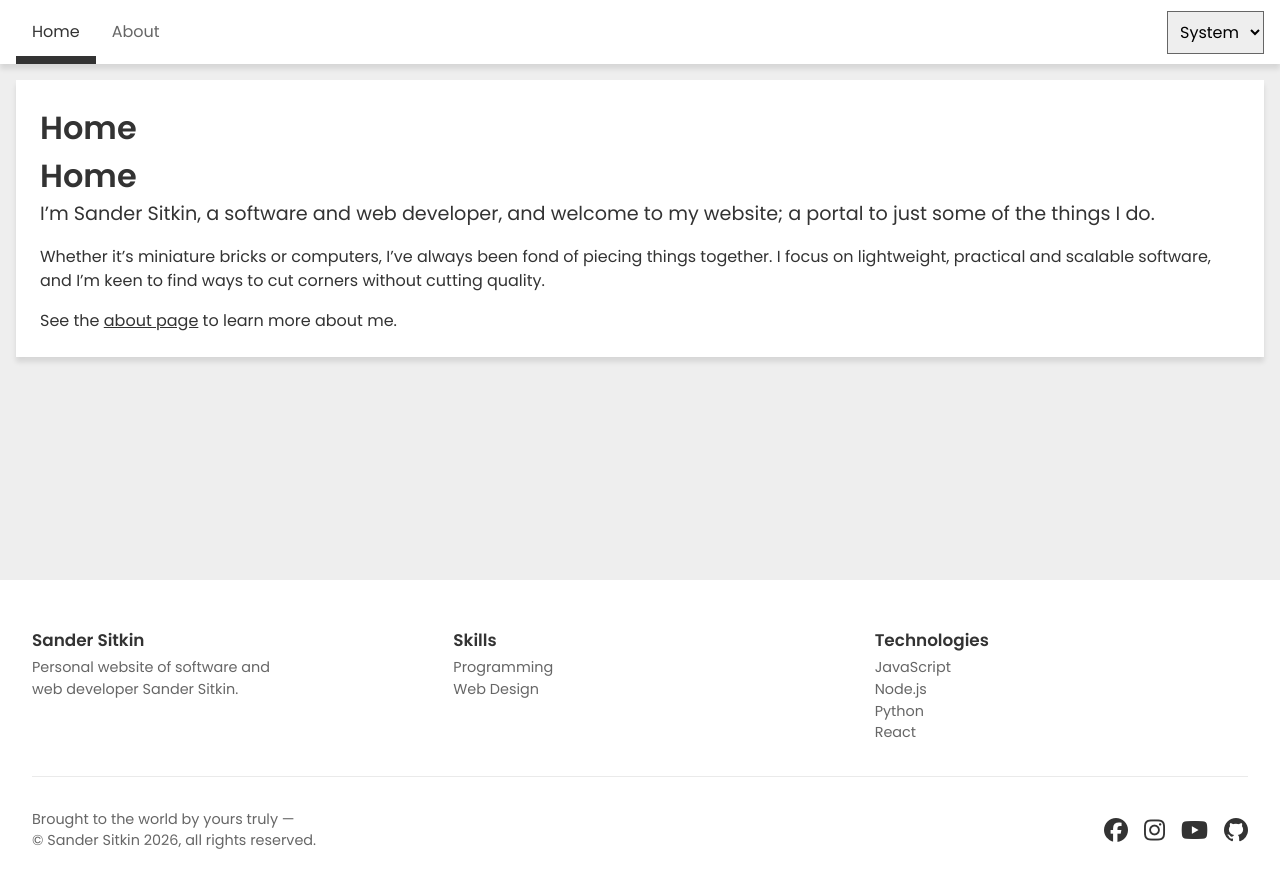
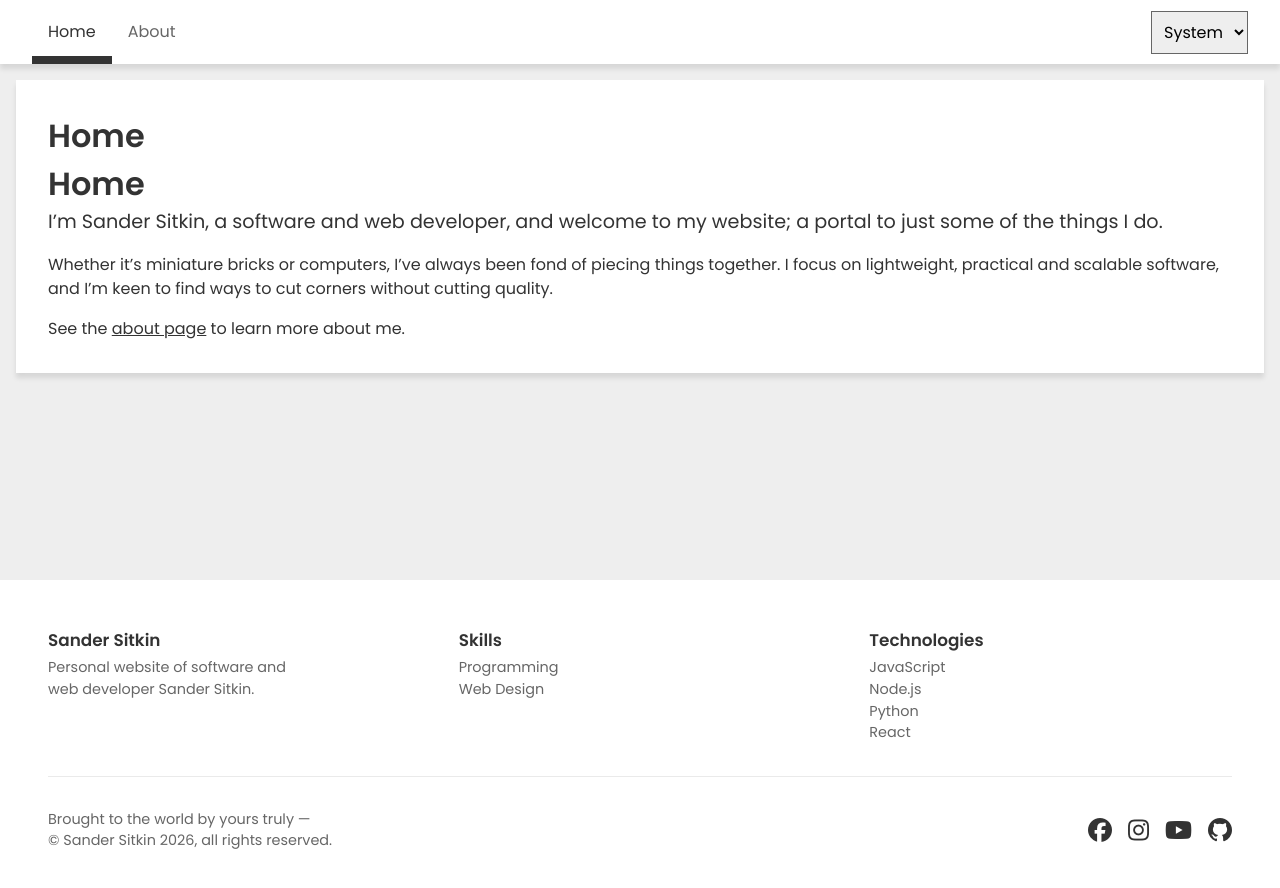
Before and after one commit to sandersitkin/sandersitkin.github.io, a Jekyll site: the page built from _pages/index.md, in a window 1280 px wide. Shown: the top 888 px of the page. Built offline with Jekyll 4.4.1, drawn with Linux system fonts in a browser that asks for light colours; our own code applies the rules of GitHub Pages for plain Markdown files.

Commit message:
Increase content padding

```diff
--- a/assets/css/styles.css
+++ b/assets/css/styles.css
@@ -46,7 +46,7 @@ a {
 }
 
 h1 {
-	font-size: 2rem;
+	font-size: 2em;
 }
 
 h2,
@@ -62,7 +62,6 @@ strong {
 }
 
 hr {
-	content: "";
 	margin-block: 2rem;
 	border: none;
 	border-top: 1px solid var(--text-color);
@@ -123,7 +122,7 @@ header {
 
 .header-container {
 	display: flex;
-	width: min(100% - 2rem, var(--content-max-width));
+	width: min(100% - 4rem, var(--content-max-width));
 	height: var(--header-height);
 	margin-inline: auto;
 	align-items: center;
@@ -143,7 +142,7 @@ main {
 	article {
 		background-color: var(--container-color);
 		box-shadow: 0px 5px 5px 0px rgba(0, 0, 0, 0.1);
-		padding: 1.5rem;
+		padding: 2rem;
 	}
 
 	p:not(:last-child) {
@@ -158,10 +157,10 @@ footer {
 }
 
 .footer-container {
-	width: min(100% - 4rem, var(--content-max-width));
+	width: min(100% - 6rem, var(--content-max-width));
 	margin-inline: auto;
 	padding-block: 3rem;
-	font-size: 0.9rem;
+	font-size: 0.9em;
 	text-wrap: balance;
 	color: var(--secondary-text-color);
 }
@@ -178,7 +177,6 @@ footer {
 
 .footer-lower {
 	grid-template-columns: 1fr 1fr;
-	font-size: 0.9rem;
 	align-items: center;
 	gap: 1rem;
 }
@@ -284,7 +282,7 @@ footer {
 		left: -100vw;
 		width: 100vw;
 		height: calc(100svh - var(--header-height));
-		font-size: 1.75rem;
+		font-size: 1.75em;
 		overflow-y: scroll;
 		flex-direction: column;
 		transition: translate 0.25s ease;
```
